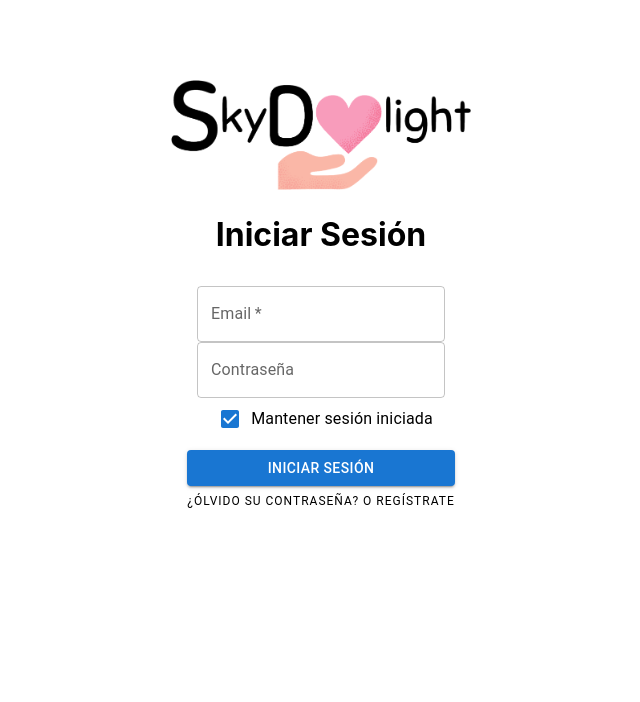
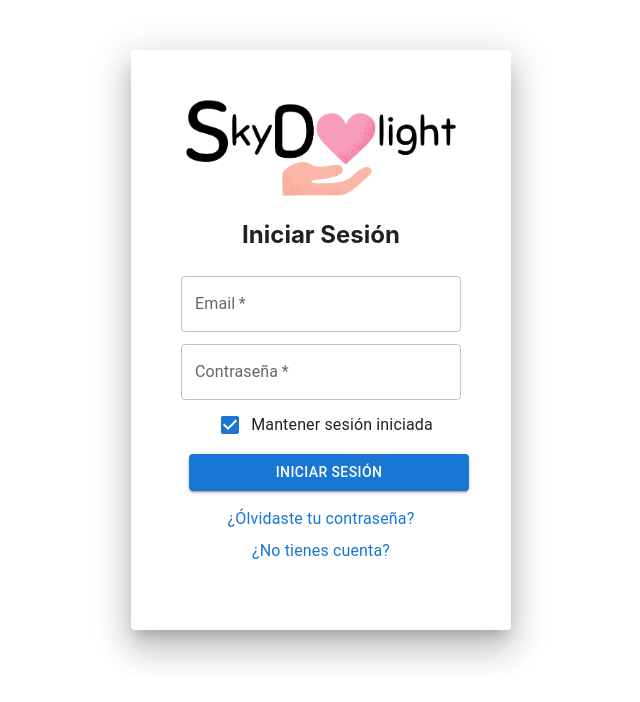
Before and after one commit to jluismarq/SkyDelightWeb, a React (Create React App) app: page / in a window 1280 px wide. Shown: the top 702 px of the page, without its empty margins (319-959 px from the left). Built offline with nearby package versions, Linux system fonts and the light colour scheme.

Commit message:
Cambiando diseño

```diff
--- a/src/App.css
+++ b/src/App.css
@@ -29,8 +29,8 @@
 }
 
 .logo{
-  width: 300px;
-  height: 110px;
+  width: 7.14cm;
+  height: 2.53cm;
 }
 
 @keyframes App-logo-spin {
--- a/src/views/LoginView.js
+++ b/src/views/LoginView.js
@@ -4,46 +4,46 @@ import TextField from '@mui/material/TextField';
 import Grid from '@mui/material/Grid';
 import Typography from '@mui/material/Typography';
 import Checkbox from '@mui/material/Checkbox';
-import FormGroup from '@mui/material/FormGroup';
 import Button from '@mui/material/Button';
 import FormControlLabel from '@mui/material/FormControlLabel';
-
+import Paper from '@mui/material/Paper';
+import Link from '@mui/material/Link';
 
 const LoginView = ( ) => {
+
     const [login,setLogin]=React.useState({email:"",password:""})
     const handleEvent=(event)=>{setLogin(previewLogin=>({...previewLogin,[event.target.id]:event.target.value}))}
     const submit = () =>{console.log(login)}
+
     return (
-        <Grid container id="main-container" justifyContent="center" direction="column" alignItems="center" sx={{marginTop:{xs:"10em", md:"5em"}}}>
+        <Grid container id="main-container">
+            <Paper elevation = {20} style={{padding:"50px", height:"60vh", width:"280px", margin:"50px auto"}}>
 
-        <Grid item  md={4}>
-            <img className="logo" src={logo} alt="SkyDelight" />
-            <h1>Iniciar Sesión</h1>
-        </Grid>
+                <Grid item align='center'>
+                    <img className="logo" src={logo} alt="SkyDelight" />
+                    <h2>Iniciar Sesión</h2>
+                </Grid>
 
 
-        <Grid item>
-            <FormGroup sx={{padding:"10px"}}>
-                <TextField fullWidth required type="email" id="email" value={login.email} onChange={handleEvent} label="Email" variant="outlined" />
-                <TextField fullWidth id="password" value={login.password} onChange={handleEvent} label="Contraseña" type="password" autoComplete="current-password" />
-                <FormControlLabel sx={{margin:"0 auto"}} control={<Checkbox defaultChecked />} label="Mantener sesión iniciada" />
-            </FormGroup>
+                <Grid item>
+                    <TextField fullWidth required type="email" id="email" value={login.email} onChange={handleEvent} label="Email" placeholder='Ingrese su correo' variant="outlined" margin="dense" />
+                    <TextField fullWidth required id="password" value={login.password} onChange={handleEvent} label="Contraseña" placeholder='Ingrese su contraseña' type="password" autoComplete="current-password" margin="dense" />
+                    <FormControlLabel sx={{margin:"0 auto"}} control={<Checkbox defaultChecked />} label="Mantener sesión iniciada" />
+                </Grid>
 
-        <Grid item>
-            <Button fullWidth variant="contained" onClick={submit}>Iniciar Sesión</Button>
+                <Button fullWidth variant="contained" onClick={submit} style={{margin:"8px"}}>Iniciar Sesión</Button>
 
-        </Grid>
+                <Typography style={{margin:"8px"}}>
+                    <Link href="#" underline="hover">¿Ólvidaste tu contraseña?</Link>
+                </Typography>
 
-        <Typography variant="overline" display="block" gutterBottom>
-          ¿Ólvido su contraseña? o Regístrate
-        </Typography>
-
-
-        </Grid>
+               <Typography style={{margin:"8px"}}>
+                    <Link href="#" underline="hover">¿No tienes cuenta?</Link>
+               </Typography>
 
 
 
-
+            </Paper>
         </Grid>
       );
 }
```
